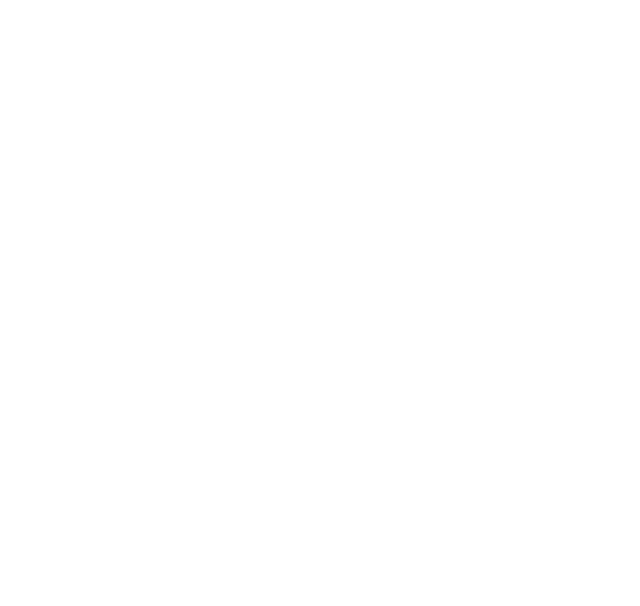
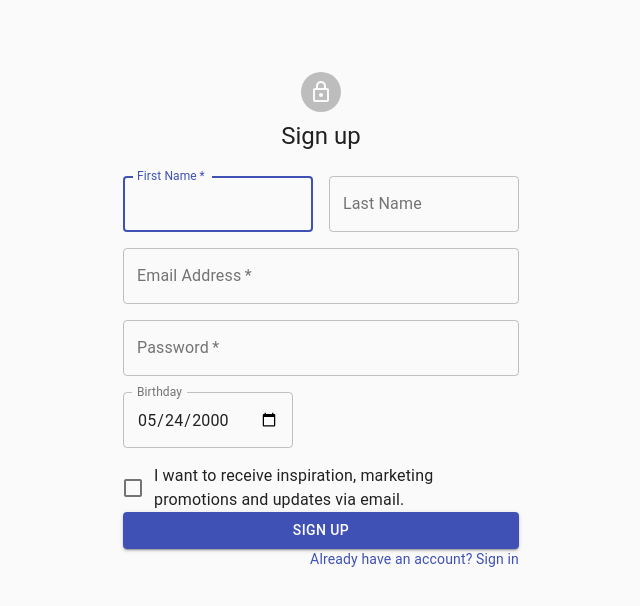
Before and after one commit to josuevalrob/talkit, a React (Create React App) app: page /sign-up in a window 1280 px wide. Shown: the top 606 px of the page, without its empty margins (319-959 px from the left). Built offline with nearby package versions, Linux system fonts and the light colour scheme.

Commit message:
login and signup ready...

```diff
--- a/src/App.js
+++ b/src/App.js
@@ -3,13 +3,17 @@
 // import Landing from './scenes/Landing'
 import Unity from './scenes/Unity'
 import ClassRoom from './scenes/CLassRoom'
-import Register from './components/forms/Register'
-import Navbar from './components/misc/Navbar';
+import Register from './scenes/RegisterPage'
+import Login from './scenes/LoginPage'
+// import Navbar from './components/misc/Navbar';
 import PrivateRoute from './guards/PrivateRoutes';
+import PublicRoute from './guards/PublicRoute';
 import Unsplash from './components/Unsplash';
-import Footer from './components/misc/footer'
+// import Footer from './components/misc/footer'
 import { Switch, Route } from 'react-router-dom';
 import { makeStyles } from '@material-ui/core/styles';
+import { withAuthConsumer } from './contexts/AuthStore';
+// import Container from '@material-ui/core/Container';
 
 const useStyles = makeStyles(theme => ({
   root: {
@@ -18,24 +22,23 @@
     minHeight: '100vh',
   },
 }));
-function App() {
+function App(props) {
   const classes = useStyles();
-
+  // const container = props.isAuthenticated() ? 'container' : ''
   return (
     <div className={classes.root}>
         {/* <Navbar /> */}
-      <main className="container">
         <Switch>
           <Route exact path="/" component={Unsplash} />
-          <Route exact path="/login" component={Register} />
           <Route exact path="/search" component={Search} />
+          <PublicRoute exact path="/sign-in" component={Login} />
+          <PublicRoute exact path="/sign-up" component={Register} />
           <PrivateRoute exact path="/class" component={ClassRoom} />
           <PrivateRoute exact path="/class/:cid/unity/:nid" component={Unity} />
         </Switch>
-      </main>
       {/* <Footer /> */}
     </div>
   );
 }
 
-export default App;
+export default withAuthConsumer(App);
--- a/src/components/forms/Login.js
+++ b/src/components/forms/Login.js
@@ -1,12 +1,19 @@
-import React from 'react';
-import FormField from '../misc/FormField';
-import AuthService from './../../services/AuthServices';
+import React, { useState } from 'react'
+// import FormField from '../misc/FormField';
+import authService from './../../services/AuthServices';
 import { Redirect } from 'react-router-dom'
 import { withAuthConsumer } from '../../contexts/AuthStore';
 import validations from './validations'
+// * Material design
+import Button from '@material-ui/core/Button';
+import TextField from '@material-ui/core/TextField';
+import FormControlLabel from '@material-ui/core/FormControlLabel';
+import Checkbox from '@material-ui/core/Checkbox';
 
-class Login extends React.Component {
-  state = {
+
+const Login = (props) => {
+  const classes = props.classes
+  const [state, setState] = useState({
     user: { //* definimos los inputs que vamos a usar.
       email: '',
       password: ''
@@ -14,60 +21,40 @@
     errors: {}, // * definimos los errores como objetos.
     touch: {}, // * definimos los touch como objetos.
     isAuthenticated: false
-  }
-
-  handleChange = (event) => {
-    const { name, value } = event.target;
-    this.setState({
-      user: { //* actualizamos el input de usuario.
-        ...this.state.user,
-        [name]: value
+  })
+// ! codigo repetitivo
+  const handleChange = name => event => {
+    setState({
+      ...state,
+      user: {
+        ...state.user,
+        [name]: event.target.value
       },
-      errors: { //* creamos los errores en el objeto errors.
-        ...this.state.errors,
-        [name]: validations[name] && validations[name](value)
+      errors: {
+        ...state.errors,
+        [name]: validations[name] && validations[name](event.target.value)
       }
     })
   }
 
-  handleBlur = (event) => {
-    const { name } = event.target;
-    this.setState({
-      touch: {
-        ...this.state.touch,
-        [name]: true
-      }
-    })
-  }
-  //* Revisamos que no existan errores.
-  isValid = () => !Object.keys(this.state.user).some(attr => this.state.errors[attr])
-
-  getValidationClassName = (attr) => {
-    const { errors, touch } = this.state
-    console.log(errors)
-    if (!touch[attr]){
-      return ''
-    } else if (errors[attr]){
-      return 'is-invalid'
-    }
-    return 'is-valid'
-  }
-  handleSubmit = (event) => {
+// ! codigo repetitivo
+  const handleSubmit = (event) => {
     event.preventDefault();
-    if (this.isValid()) {
-      AuthService.authenticate(this.state.user)
+    if (isValid()) {
+      authService.authenticate(state.user)
         .then(
           (user) => {
-            this.setState({ isAuthenticated: true }, () => { //Calback
-              this.props.onUserChange(user); //* actualizamos el context
-            })
+            debugger
+            setState({ isAuthenticated: true })
+            props.onUserChange(user); //* actualizamos el context
           },
           (error) => {
+            debugger
             const { message, errors } = error.response.data;
-            this.setState({
+            setState({
               wrongCredentials: true,
               errors: {
-                ...this.state.errors,
+                ...state.errors,
                 ...errors,
                 password: !errors && message
               }
@@ -77,47 +64,58 @@
     }
   }
 
-  render() {
-    const {user, errors, touch, isAuthenticated } = this.state
-    const hasErrors = Object.values(errors).some(el => el === true)
+  const {errors, isAuthenticated } = state
+  // const hasErrors = Object.values(errors).some(el => el === true)
+
+  const isValid = () => !Object.keys(state.user).some(attr => state.errors[attr])
 
   if (isAuthenticated) return <Redirect to="/"/>
 
   return (
-      <form className="login" onSubmit={this.handleSubmit}>
-        { this.state.wrongCredentials
+    <form id="register-form" onSubmit={handleSubmit}>
+      { state.wrongCredentials
       && (<div className="alert alert-danger" role="alert">
           wrong credentials
         </div>)}
 
-        <FormField
-          label="email"
+      <TextField
+        onChange={handleChange('email')}
+        value={state.user.email}
+        error={errors.email ? true : false }
+        variant="outlined"
+        required
+        fullWidth
+        id="email"
+        label="Email Address"
         name="email"
-          onBlur={this.handleBlur}
-          value={user.email}
-          onChange={this.handleChange}
-          touch={touch.email}
-          error={errors.email}
-          inputType="text"
-          validationClassName={this.getValidationClassName('email')} />
+        autoComplete="email" />
 
-        <FormField
-          label="password"
+      <TextField
+        onChange={handleChange('password')}
+        value={state.user.password}
+        error={errors.password ? true : false }
+        variant="outlined"
+        required
+        fullWidth
         name="password"
-          onBlur={this.handleBlur}
-          value={user.password}
-          onChange={this.handleChange}
-          touch={touch.password}
-          error={errors.password}
-          inputType="password"
-          validationClassName={this.getValidationClassName('password')} />
-
-        <button type="submit"
-          className={`btn ${hasErrors ? 'btn-danger' : 'btn-success'}`}
-          disabled={hasErrors}>Submit</button>
+        label="Password"
+        type="password"
+        id="password"
+        autoComplete="current-password"/>
+      <FormControlLabel
+        control={<Checkbox value="remember" color="primary" />}
+        label="Remember me" />
+      <Button
+        type="submit"
+        fullWidth
+        variant="contained"
+        color="primary"
+        // disabled={hasErrors}
+        className={classes.submit}>
+        Sign In
+      </Button>
     </form>
   )
-  }
 }
 
 
--- a/src/components/misc/Navbar.js
+++ b/src/components/misc/Navbar.js
@@ -41,7 +41,7 @@
       transformOrigin={{ vertical: 'top', horizontal: 'right' }}
       open={isMenuOpen}
       onClose={handleMenuClose}>
-      <MenuItem onClick={handleMenuClose} component={AdapterLink} to="/login">Profile</MenuItem>
+      <MenuItem onClick={handleMenuClose} component={AdapterLink} to="/sign-in">Profile</MenuItem>
       <MenuItem onClick={handleMenuClose}>My account</MenuItem>
     </Menu>
   );
--- a/src/components/styles/signUp.style.js
+++ b/src/components/styles/signUp.style.js
@@ -6,8 +6,17 @@
       backgroundColor: theme.palette.common.white,
     },
   },
+  root: {
+    height: '100vh',
+  },
   paper: {
     marginTop: theme.spacing(8),
+    display: 'flex',
+    flexDirection: 'column',
+    alignItems: 'center',
+  },
+  signIn: {
+    margin: theme.spacing(8, 4),
     display: 'flex',
     flexDirection: 'column',
     alignItems: 'center',
@@ -28,6 +37,12 @@
     marginRight: theme.spacing(1),
     width: '100%',
   },
+  image: {
+    backgroundImage: 'url(https://source.unsplash.com/random)',
+    backgroundRepeat: 'no-repeat',
+    backgroundSize: 'cover',
+    backgroundPosition: 'center',
+  }
 }));
 
 export default useStyles
--- a/src/contexts/AuthStore.js
+++ b/src/contexts/AuthStore.js
@@ -14,7 +14,7 @@
     else localStorage.removeItem(CURRENT_USER_KEY) //* Si no viene el usuario, lo quitamos del estado.
   }
 
-  isAuthenticated = () => this.state.user && this.state.user.email
+  isAuthenticated = () => this.state.user.data && this.state.user.data.email ? true : false
 
   render() {
     return (
@@ -30,12 +30,15 @@
   }
 }
 const withAuthConsumer = (WrappedComponent) => {
-  return () => (
-    <AuthContext.Consumer>
-      {(props) => (<WrappedComponent {...props} />)}
-    </AuthContext.Consumer>
-  );
+  return (props) => {
+    return (
+      <AuthContext.Consumer>
+        {(consumerProps) => (<WrappedComponent {...consumerProps} {...props} />)}
+      </AuthContext.Consumer>
+    )
+  }
 }
 
 
+
 export { AuthStore, AuthContext, withAuthConsumer }
--- a/src/guards/PrivateRoutes.js
+++ b/src/guards/PrivateRoutes.js
@@ -1,4 +1,4 @@
-import React, { Component } from 'react'
+import React from 'react'
 import { Redirect, Route } from 'react-router-dom'
 import { AuthContext } from '../contexts/AuthStore'
 
@@ -6,9 +6,9 @@
   <AuthContext.Consumer>
     {({ isAuthenticated}) => (
       <Route render={
-        props => isAuthenticated() ?
-          <Component {...props}/> :
-          <Redirect to="/login" />
+        props => isAuthenticated()
+        ? <Component {...props}/>
+        : <Redirect to="/sign-in" />
       } {...rest} />
     )}
   </AuthContext.Consumer>
--- /dev/null
+++ b/src/guards/PublicRoute.js
@@ -0,0 +1,17 @@
+import React from 'react'
+import { Redirect, Route } from 'react-router-dom'
+import { AuthContext } from '../contexts/AuthStore'
+// !refactor!!
+const PublicRoute = ({ component: Component, ...rest }) => (
+  <AuthContext.Consumer>
+    {({ isAuthenticated }) => (
+      <Route render={
+        props => !isAuthenticated()
+        ?  <Component {...props}/>
+        :  <Redirect to="/" />
+      } {...rest} />
+    )}
+  </AuthContext.Consumer>
+)
+
+export default PublicRoute
--- a/src/index.js
+++ b/src/index.js
@@ -3,8 +3,6 @@
 import App from './App';
 import { BrowserRouter as Router } from 'react-router-dom';
 import { AuthStore } from './contexts/AuthStore';
-
-import 'bootstrap/dist/css/bootstrap.min.css';
 
 ReactDOM.render(
   <Router>
--- /dev/null
+++ b/src/scenes/LoginPage.js
@@ -0,0 +1,50 @@
+import React from 'react';
+import Avatar from '@material-ui/core/Avatar';
+// import Button from '@material-ui/core/Button';
+import CssBaseline from '@material-ui/core/CssBaseline';
+// import TextField from '@material-ui/core/TextField';
+// import FormControlLabel from '@material-ui/core/FormControlLabel';
+// import Checkbox from '@material-ui/core/Checkbox';
+// import Link from '@material-ui/core/Link';
+import Paper from '@material-ui/core/Paper';
+import Link from '@material-ui/core/Link';
+import Grid from '@material-ui/core/Grid';
+import LockOutlinedIcon from '@material-ui/icons/LockOutlined';
+import Typography from '@material-ui/core/Typography';
+import useStyles from './../components/styles/signUp.style'
+import LoginForm from './../components/forms/Login'
+import AdapterLink from './../components/misc/LinkTalkit';
+
+export default function SignInSide() {
+  const classes = useStyles();
+
+  return (
+    <Grid container component="main" className={classes.root}>
+      <CssBaseline />
+      <Grid item xs={false} sm={4} md={7} className={classes.image} />
+      <Grid item xs={12} sm={8} md={5} component={Paper} elevation={6} square>
+        <div className={classes.signIn}>
+          <Avatar className={classes.avatar}>
+            <LockOutlinedIcon />
+          </Avatar>
+          <Typography component="h1" variant="h5">
+            Sign in
+          </Typography>
+          <LoginForm classes={classes} />
+          <Grid container>
+            <Grid item xs>
+              <Link href="#" variant="body2">
+                Forgot password?
+              </Link>
+            </Grid>
+            <Grid item>
+              <Link to="/sign-up" component={AdapterLink} variant="body2">
+                {"Don't have an account? Sign Up"}
+              </Link>
+            </Grid>
+          </Grid>
+        </div>
+      </Grid>
+    </Grid>
+  );
+}
--- a/src/components/forms/Register.js
+++ b/src/scenes/RegisterPage.js
@@ -1,10 +1,10 @@
 import React, { useState } from 'react'
 import { Redirect } from 'react-router-dom'
 // import FormField from '../misc/FormField';
-import authService from '../../services/AuthServices'
-import validations from './validations'
+import authService from '../services/AuthServices'
+import validations from '../components/forms/validations'
 // import DatePicker from "react-datepicker";
-import useStyles from './../styles/signUp.style'
+import useStyles from '../components/styles/signUp.style'
 import "react-datepicker/dist/react-datepicker.css";
 
 // * Material design
@@ -19,6 +19,7 @@
 import LockOutlinedIcon from '@material-ui/icons/LockOutlined';
 import Typography from '@material-ui/core/Typography';
 import Container from '@material-ui/core/Container';
+import AdapterLink from './../components/misc/LinkTalkit';
 
 const Register = () => {
   const [state, setState] = useState({
@@ -35,7 +36,7 @@
   })
 
   const classes = useStyles()
-
+// ! Repeted code
   const handleChange = name => event => {
     setState({
       ...state,
@@ -86,10 +87,10 @@
     }
   }
 
-  const { isRegistered, errors, user, touch } =  state;
+  const { isRegistered, errors } =  state;
 
   if (isRegistered) {
-    return (<Redirect to="/login" />)
+    return (<Redirect to="/sign-in" />)
   }
   console.log(errors)
     return (
@@ -187,7 +188,7 @@
             {/* <button className="btn btn-white" form="register-form" type="submit" disabled={!isValid()}> Create the Account</button> */}
               <Grid container justify="flex-end">
                 <Grid item>
-                  <Link href="#" variant="body2">
+                  <Link to="/sign-in" component={AdapterLink} variant="body2">
                     Already have an account? Sign in
                   </Link>
                 </Grid>
--- a/src/services/BaseServices.js
+++ b/src/services/BaseServices.js
@@ -10,7 +10,7 @@
   response => response,
   error => {
     if (error.response.status === 403 || error.response.status === 401) {
-      window.location.assign("/login");
+      window.location.assign("/sign-in");
     } else {
       return Promise.reject(error);
     }
```
Lines whose indentation alone changed are shown as unchanged.
